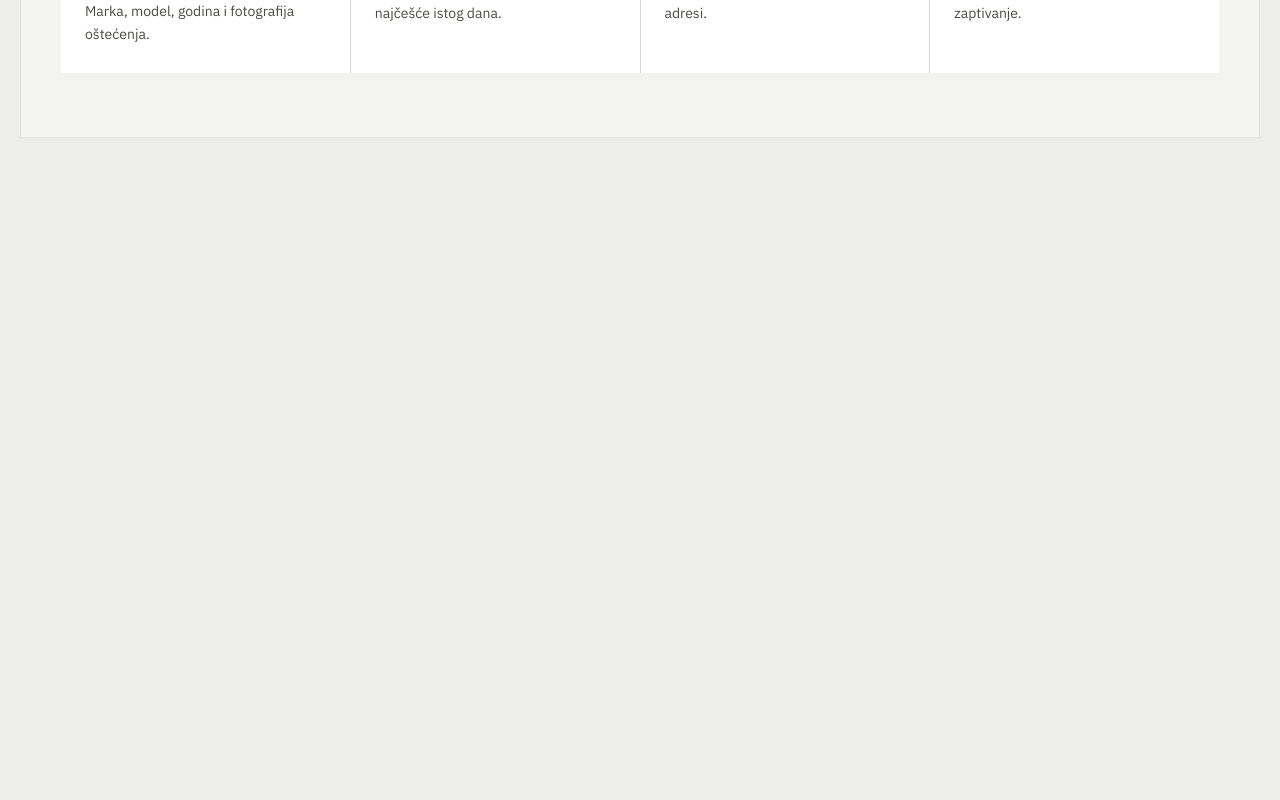
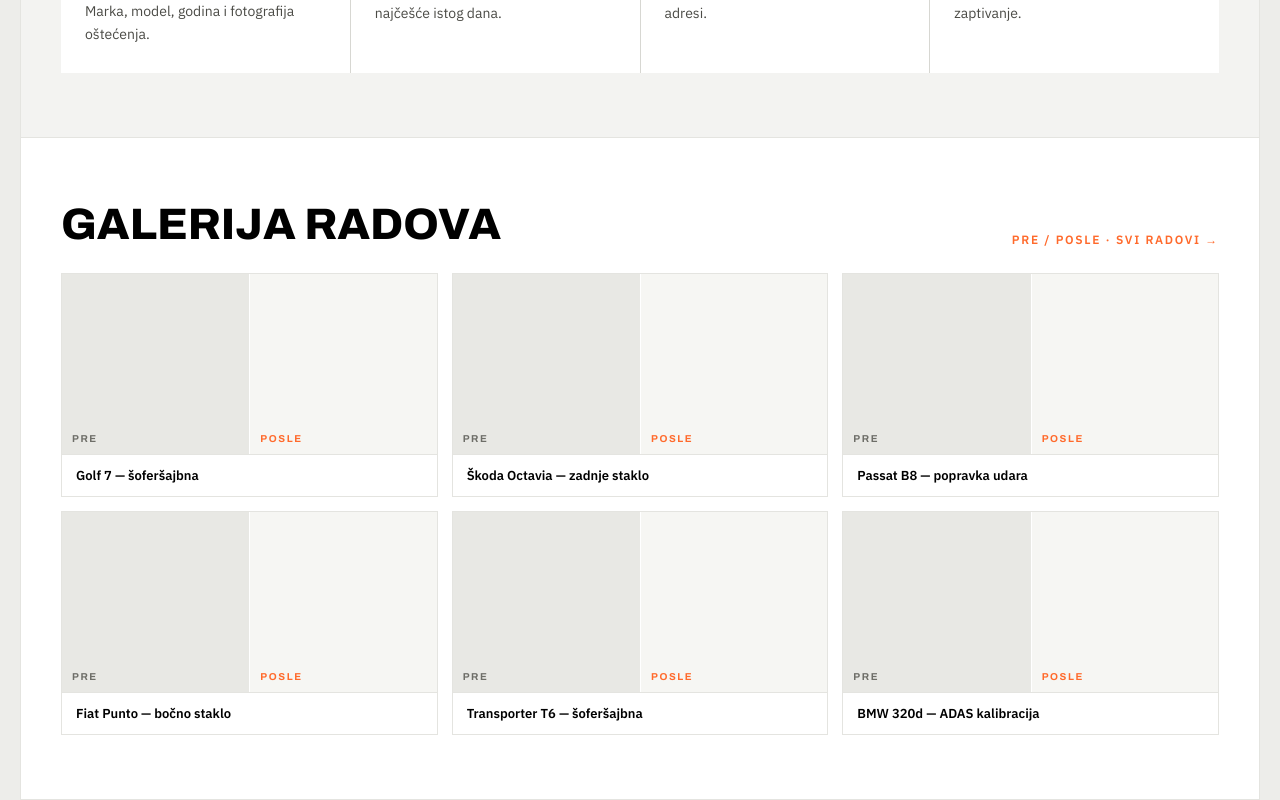
Before and after one commit to jovmarko11/staklo-centar-website, a Next.js app: page / in a window 1280 px wide. Shown: the part 1824-2624 px from the top of the page. Before the commit the page ends 1962 px from the top, so only its background shows below. Built offline with nearby package versions, Linux system fonts and the light colour scheme.

Commit message:
Galerija radova

```diff
--- a/app/globals.css
+++ b/app/globals.css
@@ -15,6 +15,10 @@
   --c-ink-2:       #2B2B28;  /* citati */
   --c-ink-3:       #4B4B46;  /* body tekst */
   --c-ink-4:       #6E6E68;  /* labele, meta */
+
+  /* placeholderi za slike/mapu dok ne stignu prave */
+  --c-ph-dark:     #E8E8E4;
+  --c-ph-light:    #F6F6F3;
 
   /* tipografija */
   --f-display: var(--font-archivo), system-ui, sans-serif;
--- a/app/page.js
+++ b/app/page.js
@@ -3,6 +3,7 @@ import Hero from "@/components/Hero";
 import Features from "@/components/Features";
 import Services from "@/components/Services";
 import Process from "@/components/Process";
+import Gallery from "@/components/Gallery";
 import styles from "./page.module.css";
 
 export default function Home() {
@@ -14,7 +15,8 @@ export default function Home() {
         <Features />
         <Services />
         <Process />
-        {/* sledeće: Galerija, Veleprodaja, Zašto mi, Kontakt, Footer */}
+        <Gallery />
+        {/* sledeće: Veleprodaja, Zašto mi, Kontakt, Footer */}
       </main>
     </div>
   );
--- /dev/null
+++ b/components/Gallery.js
@@ -0,0 +1,49 @@
+import styles from "./Gallery.module.css";
+
+// PLACEHOLDER: nazivi radova su iz dizajna. Kad fotograf pošalje slike,
+// ovde upisujemo prave radove i putanje do slika (npr. "/images/radovi/golf7-pre.jpg").
+// Dok je `before`/`after` null, prikazuje se sivo polje.
+const works = [
+  { title: "Golf 7 — šoferšajbna", before: null, after: null },
+  { title: "Škoda Octavia — zadnje staklo", before: null, after: null },
+  { title: "Passat B8 — popravka udara", before: null, after: null },
+  { title: "Fiat Punto — bočno staklo", before: null, after: null },
+  { title: "Transporter T6 — šoferšajbna", before: null, after: null },
+  { title: "BMW 320d — ADAS kalibracija", before: null, after: null },
+];
+
+function Photo({ src, label, variant, alt }) {
+  return (
+    <div className={`${styles.photo} ${styles[variant]}`}>
+      {src && <img src={src} alt={alt} className={styles.img} loading="lazy" />}
+      <span className={styles.tag}>{label}</span>
+    </div>
+  );
+}
+
+export default function Gallery() {
+  return (
+    <section id="radovi" className={styles.gallery}>
+      <div className={styles.head}>
+        <h2 className={styles.title}>
+          <span className={styles.long}>Galerija radova</span>
+          <span className={styles.short}>Radovi</span>
+        </h2>
+        {/* TODO: postaje link ka strani /radovi kad je napravimo */}
+        <span className={styles.more}>PRE / POSLE · SVI RADOVI →</span>
+      </div>
+
+      <ul className={styles.grid}>
+        {works.map((w) => (
+          <li key={w.title} className={styles.card}>
+            <div className={styles.pair}>
+              <Photo src={w.before} label="PRE" variant="before" alt={`${w.title} — pre`} />
+              <Photo src={w.after} label="POSLE" variant="after" alt={`${w.title} — posle`} />
+            </div>
+            <p className={styles.caption}>{w.title}</p>
+          </li>
+        ))}
+      </ul>
+    </section>
+  );
+}
--- /dev/null
+++ b/components/Gallery.module.css
@@ -0,0 +1,97 @@
+.gallery {
+  padding: 64px 40px;
+  border-bottom: 1px solid var(--c-line);
+}
+
+.head {
+  display: flex;
+  align-items: flex-end;
+  justify-content: space-between;
+  gap: 20px;
+  margin-bottom: 26px;
+}
+
+.title { font: 800 44px/1.02 var(--f-display); }
+
+.more {
+  font: 600 12px var(--f-body);
+  letter-spacing: 0.14em;
+  color: var(--c-accent);
+  white-space: nowrap;
+}
+
+/* ---- kartice ---- */
+.grid {
+  list-style: none;
+  margin: 0;
+  padding: 0;
+  display: grid;
+  grid-template-columns: repeat(3, 1fr);
+  gap: 14px;
+}
+
+.card { border: 1px solid var(--c-line); }
+
+/* PRE | POSLE jedno pored drugog */
+.pair {
+  display: grid;
+  grid-template-columns: 1fr 1fr;
+  height: 180px;
+}
+
+.photo {
+  position: relative;
+  display: flex;
+  align-items: flex-end;
+  padding: 10px;
+  overflow: hidden;
+}
+.before { background: var(--c-ph-dark); }
+.after  { background: var(--c-ph-light); border-left: 1px solid var(--c-bg); }
+
+/* kad stigne slika, popunjava polje, a oznaka ostaje preko nje */
+.img {
+  position: absolute;
+  inset: 0;
+  width: 100%;
+  height: 100%;
+  object-fit: cover;
+}
+
+.tag {
+  position: relative; /* iznad slike */
+  font: 700 10px var(--f-display);
+  letter-spacing: 0.16em;
+  color: var(--c-ink-4);
+}
+.after .tag { color: var(--c-accent); }
+
+.caption {
+  padding: 12px 14px;
+  border-top: 1px solid var(--c-line);
+  font: 600 13px var(--f-body);
+}
+
+.short { display: none; }
+
+/* ============ responsive ============ */
+
+@media (max-width: 900px) {
+  .grid { grid-template-columns: repeat(2, 1fr); }
+}
+
+/* Mobilni — po dizajnu: naslov "Radovi", mreža 2×2 malih pločica */
+@media (max-width: 720px) {
+  .gallery { padding: 26px 16px 0; border-bottom: none; }
+
+  .head { margin-bottom: 14px; }
+  .title { font-size: 26px; line-height: 1.2; }
+  .long, .more { display: none; }
+  .short { display: inline; }
+
+  .grid { gap: 8px; }
+  .card { border: none; }
+  .card:nth-child(n + 5) { display: none; } /* 4 pločice kao u dizajnu */
+  .pair { height: 92px; }
+  .tag, .caption { display: none; }
+}
```
